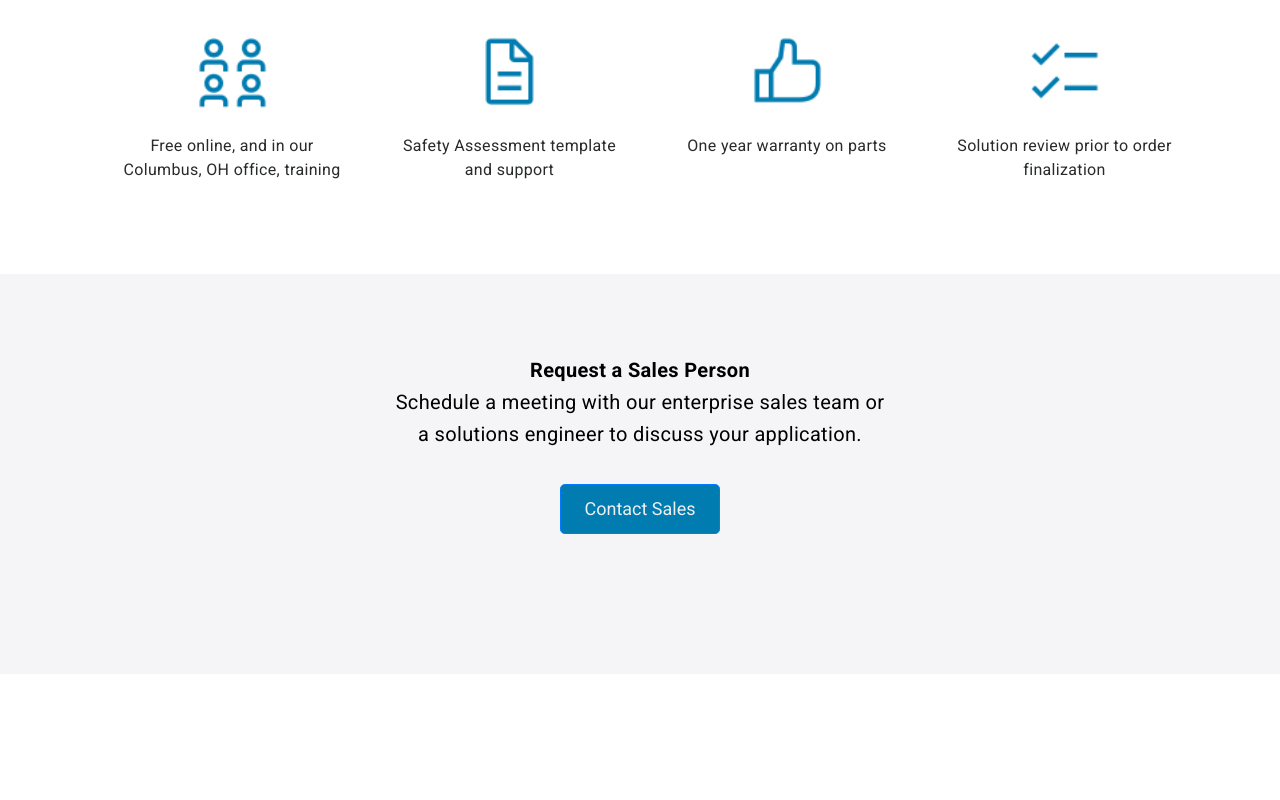
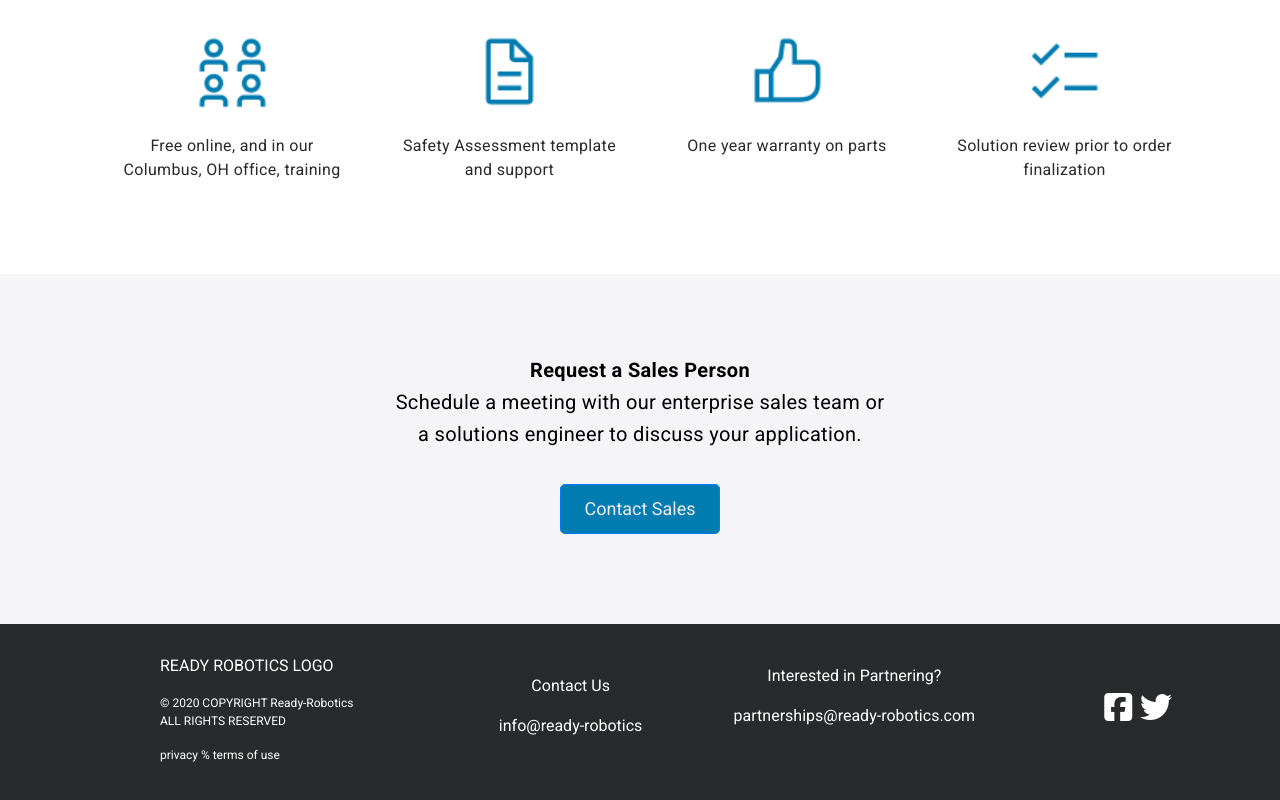
Before and after one commit to ferschbet/readyrobs-home-20-8-20, a React (Create React App) app: page / in a window 1280 px wide. Shown: the part 4116-4916 px from the top of the page. Before the commit the page ends 4790 px from the top, so only its background shows below. Built offline with nearby package versions, Linux system fonts and the light colour scheme.

Commit message:
Defining Footer

```diff
--- a/src/App.js
+++ b/src/App.js
@@ -12,6 +12,7 @@ import { Products } from "./Products";
 import { Quickshop } from "./components/Quickshop";
 import { Solutions } from "./components/Solutions";
 import { Sales } from "./components/Sales";
+import { Footer } from "./components/Footer";
 import "./App.css";
 
 function App() {
@@ -24,6 +25,7 @@ function App() {
       <Work />
       <Solutions />
       <Sales />
+      <Footer />
       <Layout>
         <Router>
           <Switch>
--- /dev/null
+++ b/src/components/Footer.js
@@ -0,0 +1,99 @@
+import React from "react";
+import { Col, Container, Row } from "react-bootstrap";
+import styled from "styled-components";
+
+const Styles = styled.div`
+  .footer-container {
+    background-color: #282a2b;
+    color: #ffffff;
+    font-family: Roboto;
+    height: 200px;
+    padding-left: 10rem;
+  }
+  .copyright {
+    padding-top: 30px;
+    text-align: left;
+  }
+  .footer-copyright-text {
+    font-size: 12px;
+    text-align: left;
+  }
+  .footer-contact {
+    font-size: 16px;
+    text-align: center;
+    padding-left: 2rem;
+    padding-right: 2rem;
+    padding-top: 50px;
+    padding-bottom: 50px;
+  }
+  .partnership {
+    font-size: 16px;
+    text-align: center;
+    padding-top: 40px;
+  }
+  .footer-social {
+    font-size: 32px;
+    text-align: center;
+    padding-top: 60px;
+    padding-right: 2rem;
+    padding-left: 2rem;
+  }
+  @media only screen and (max-width: 1200px) {
+    .footer-container {
+      height: 200px;
+    }
+  }
+  @media only screen and (max-width: 1000px) {
+    .footer-container {
+      height: 350px;
+    }
+    .copyright {
+      text-align: center;
+    }
+    .footer-copyright-text {
+      text-align: center;
+    }
+  }
+  @media only screen and (max-width: 800px) {
+    .footer-container {
+      height: 600px;
+      padding-left: 0;
+    }
+    .copyright {
+      text-align: center;
+    }
+  }
+  .footer-contact {
+  }
+`;
+
+export const Footer = () => (
+  <Styles>
+    <Container className="footer-container" fluid>
+      <Row className="footer-row">
+        <Col lg={3} md={6} className="copyright">
+          <p className="footer-copyright-logo">READY ROBOTICS LOGO</p>
+          <p className="footer-copyright-text">
+            © 2020 COPYRIGHT Ready-Robotics<br></br>ALL RIGHTS RESERVED
+          </p>
+          <p className="footer-copyright-text">privacy % terms of use</p>
+        </Col>
+        <Col lg={3} md={6} className="footer-contact">
+          <p>Contact Us</p>
+          <p>info@ready-robotics</p>
+        </Col>
+        <Col lg={3} md={6} className="partnership">
+          <p>Interested in Partnering?</p>
+          <p>partnerships@ready-robotics.com</p>
+        </Col>
+        <Col lg={3} md={6} className="footer-social">
+          <p>
+            <i class="fab fa-facebook-square"></i>
+            <span> </span>
+            <i class="fab fa-twitter"></i>
+          </p>
+        </Col>
+      </Row>
+    </Container>
+  </Styles>
+);
--- a/src/components/Sales.js
+++ b/src/components/Sales.js
@@ -9,7 +9,7 @@ const Styles = styled.div`
     width: 100vw;
     color: black;
     margin-top: 10rem;
-    height: 400px;
+    height: 350px;
     text-align: center;
   }
   .other-div {
@@ -41,6 +41,9 @@ const Styles = styled.div`
     }
   }
   @media only screen and (max-width: 800px) {
+    .sales-container {
+      height: 400px;
+    }
     .other-div {
       font-size: 20px;
       letter-spacing: 0.3px;
```
